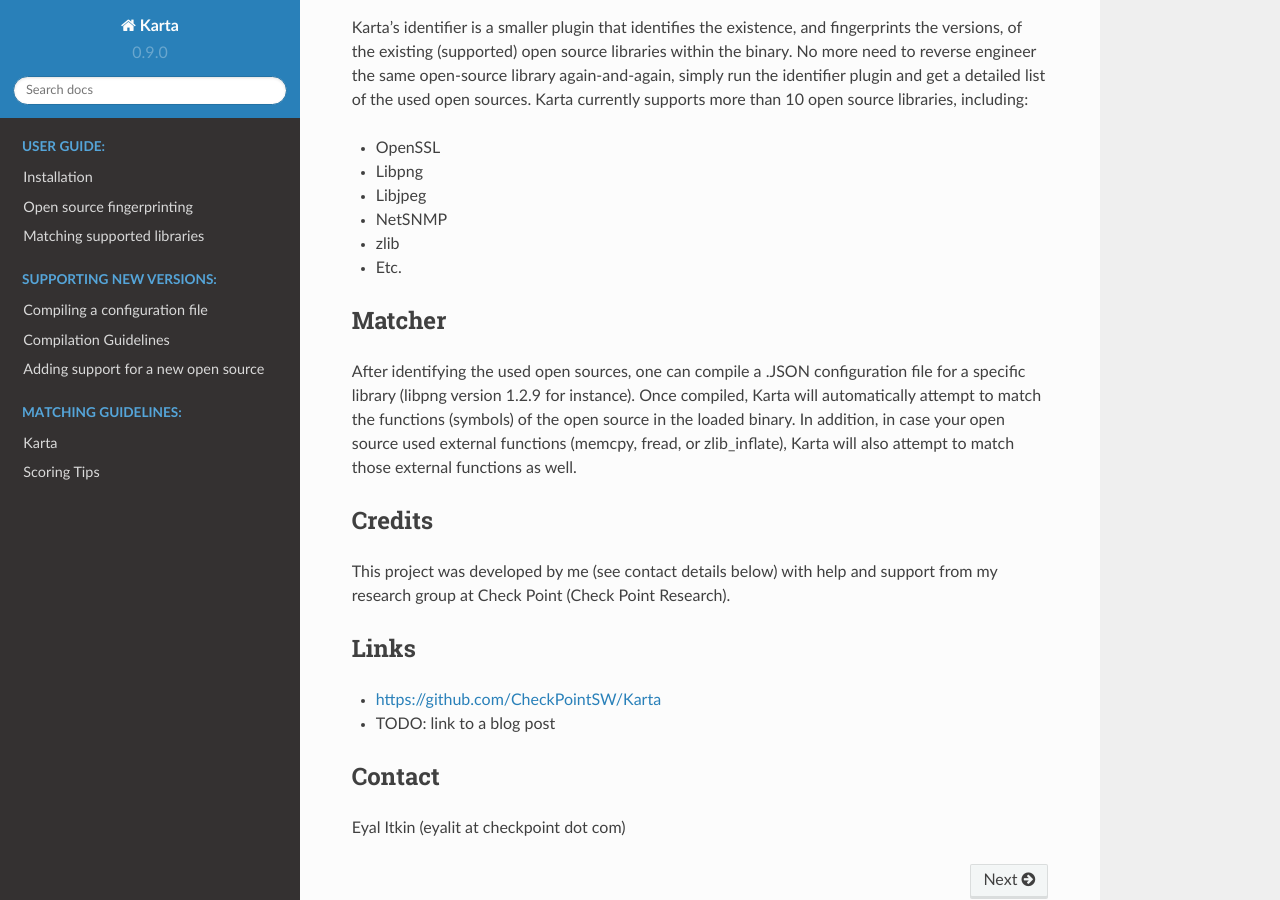
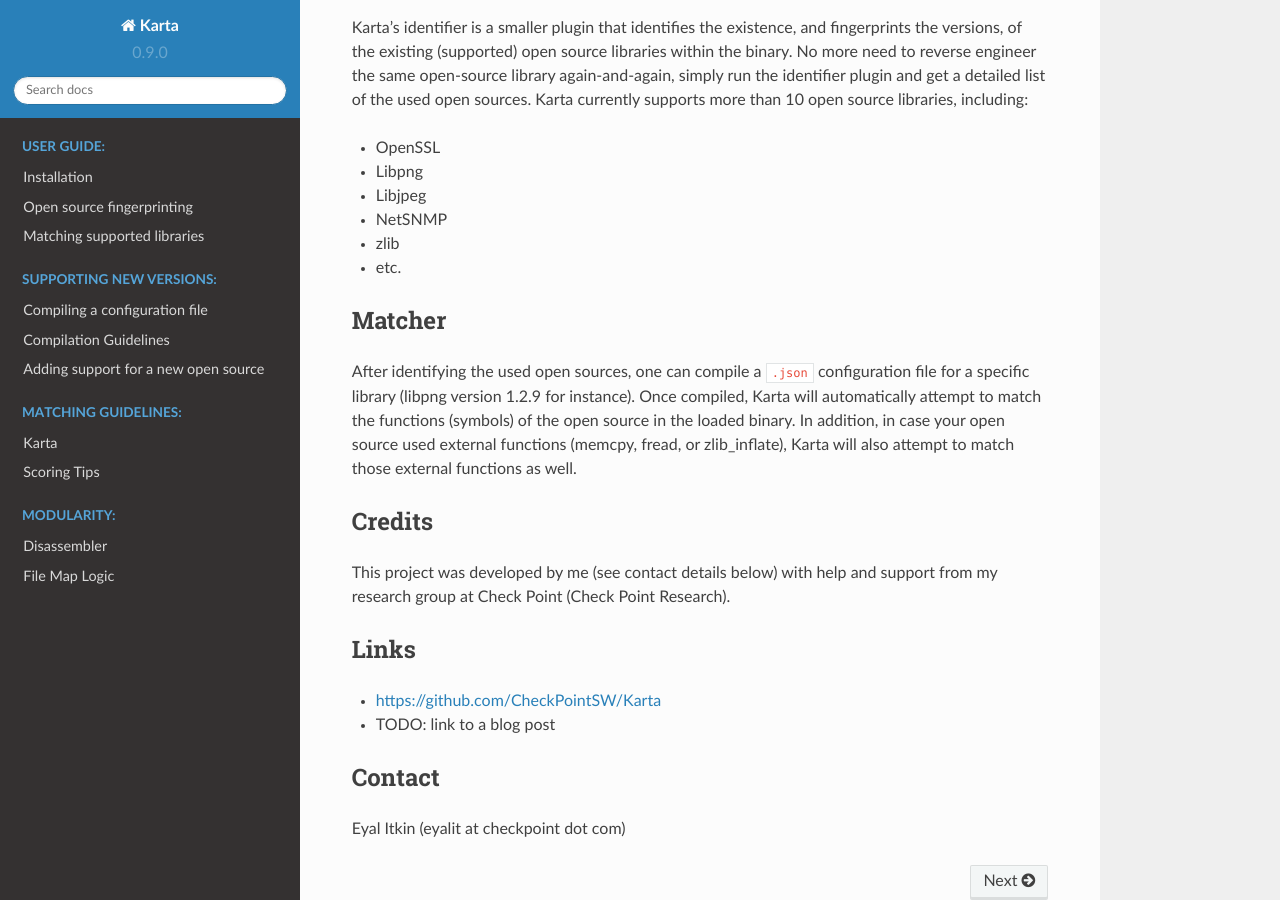
Before and after one commit to CheckPointSW/Karta, a Sphinx documentation site: the page built from docs/index.rst, in a window 1280 px wide and 900 px high, scrolled down 768 px. Built offline with Sphinx 7.4.7 and the Read the Docs theme 2.0.0, drawn with Linux system fonts in a browser that asks for light colours.

Commit message:
Added documentation of the modular structure

```diff
--- a/docs/index.rst
+++ b/docs/index.rst
@@ -28,6 +28,14 @@
 
    matching_basics
    scoring_tips
+
+.. toctree::
+   :maxdepth: 2
+   :caption: Modularity:
+   :hidden:
+
+   disassembler
+   file_layer
 
 ..
 
@@ -65,11 +73,11 @@
 * Libjpeg
 * NetSNMP
 * zlib
-* Etc.
+* etc.
 
 Matcher
 -------
-After identifying the used open sources, one can compile a .JSON configuration file for a specific library (libpng version 1.2.9 for instance). Once compiled, Karta will automatically attempt to match the functions (symbols) of the open source in the loaded binary. In addition, in case your open source used external functions (memcpy, fread, or zlib_inflate), Karta will also attempt to match those external functions as well.
+After identifying the used open sources, one can compile a ``.json`` configuration file for a specific library (libpng version 1.2.9 for instance). Once compiled, Karta will automatically attempt to match the functions (symbols) of the open source in the loaded binary. In addition, in case your open source used external functions (memcpy, fread, or zlib_inflate), Karta will also attempt to match those external functions as well.
 
 Credits
 -------
```
Also changed, not shown: docs/disassembler.md (added, +16 -0 lines), docs/file_layer.md (added, +11 -0 lines).
